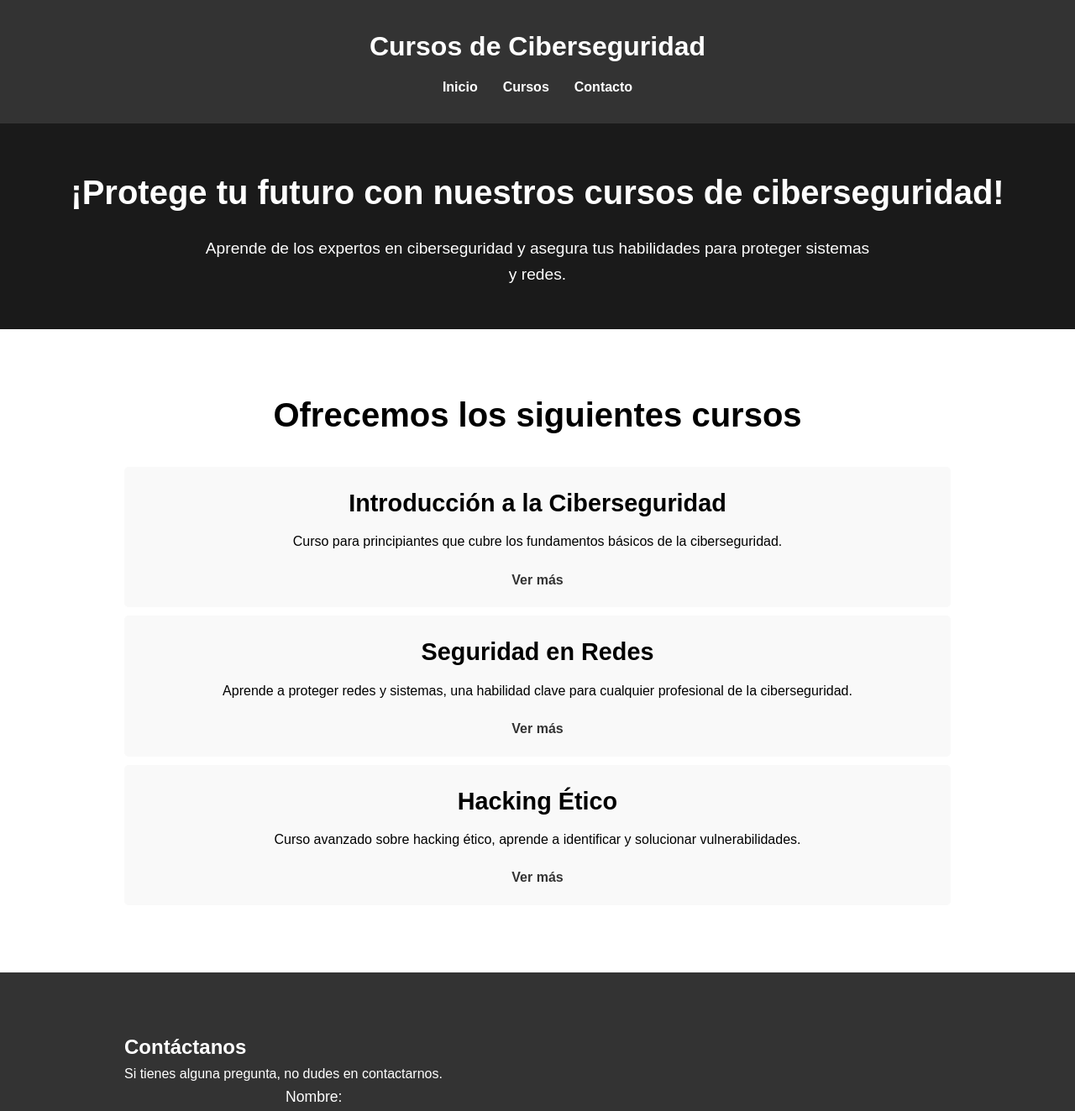
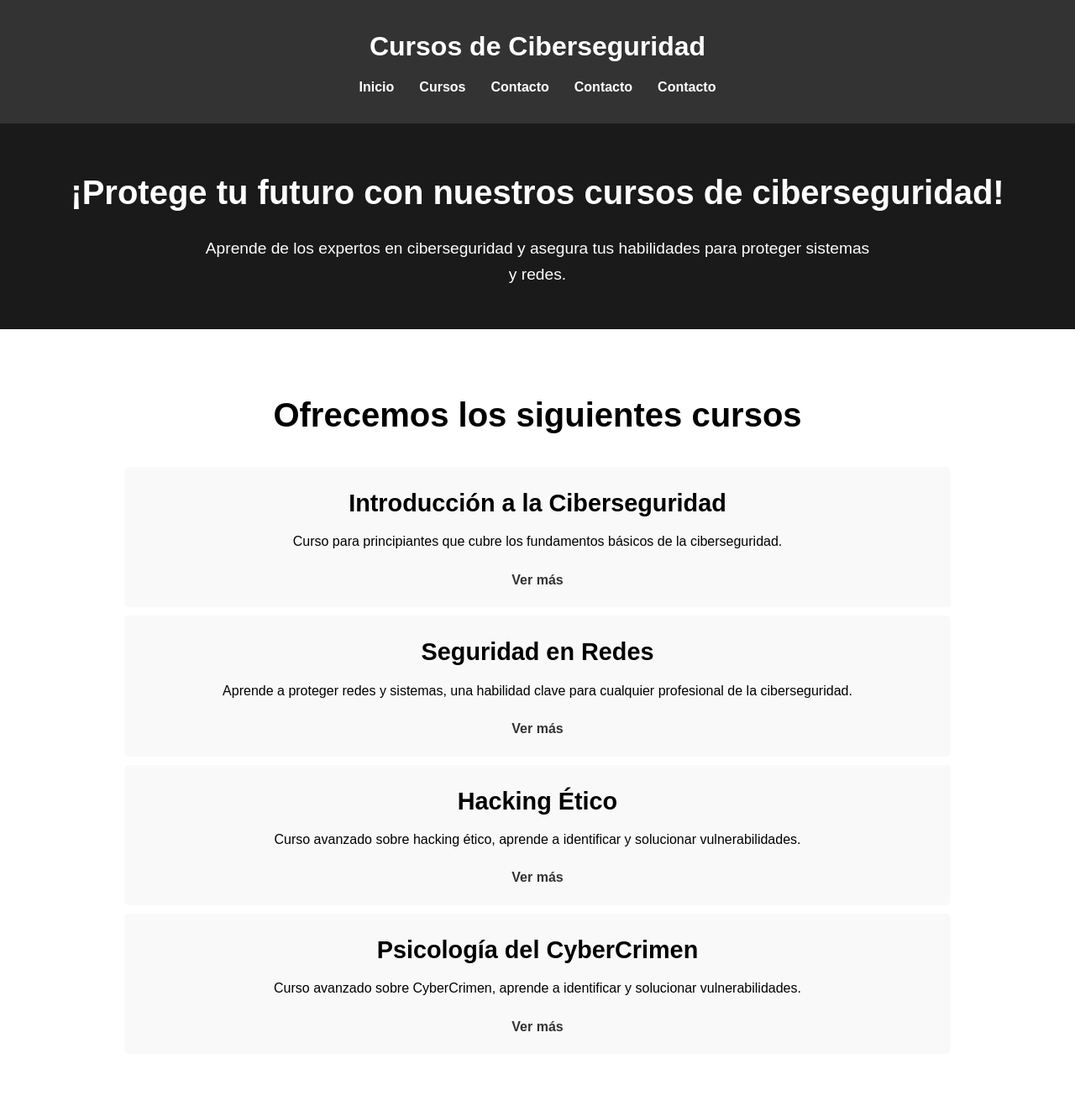
Before and after one commit to swsolis/Proyecto_web_2025_II, a plain HTML site: page index_solis.html in a window 1280 px wide. Shown: the top 1323 px of the page at 84% size. Drawn offline with Linux system fonts and the light colour scheme.

Commit message:
Version V 1.1.2

```diff
--- a/index_solis.html
+++ b/index_solis.html
@@ -15,6 +15,8 @@
                     <li><a href="#inicio">Inicio</a></li>
                     <li><a href="#cursos">Cursos</a></li>
                     <li><a href="#contacto">Contacto</a></li>
+                    <li><a href="#instructores">Contacto</a></li>
+                    <li><a href="#acerca de">Contacto</a></li>
                 </ul>
             </nav>
         </div>
@@ -45,6 +47,11 @@
                 <p>Curso avanzado sobre hacking ético, aprende a identificar y solucionar vulnerabilidades.</p>
                 <a href="#">Ver más</a>
             </div>
+             <div class="course">
+                <h3>Psicología del CyberCrimen</h3>
+                <p>Curso avanzado sobre CyberCrimen, aprende a identificar y solucionar vulnerabilidades.</p>
+                <a href="#">Ver más</a>
+            </div>
         </div>
     </section>
 
```
